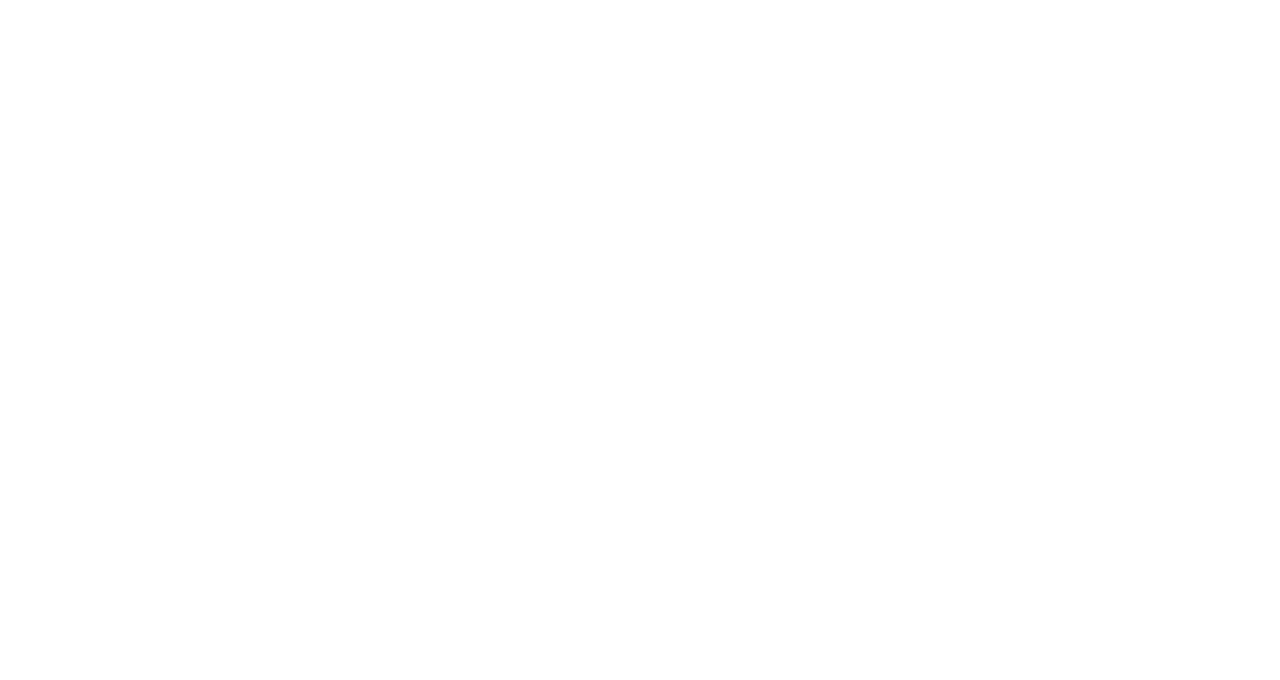
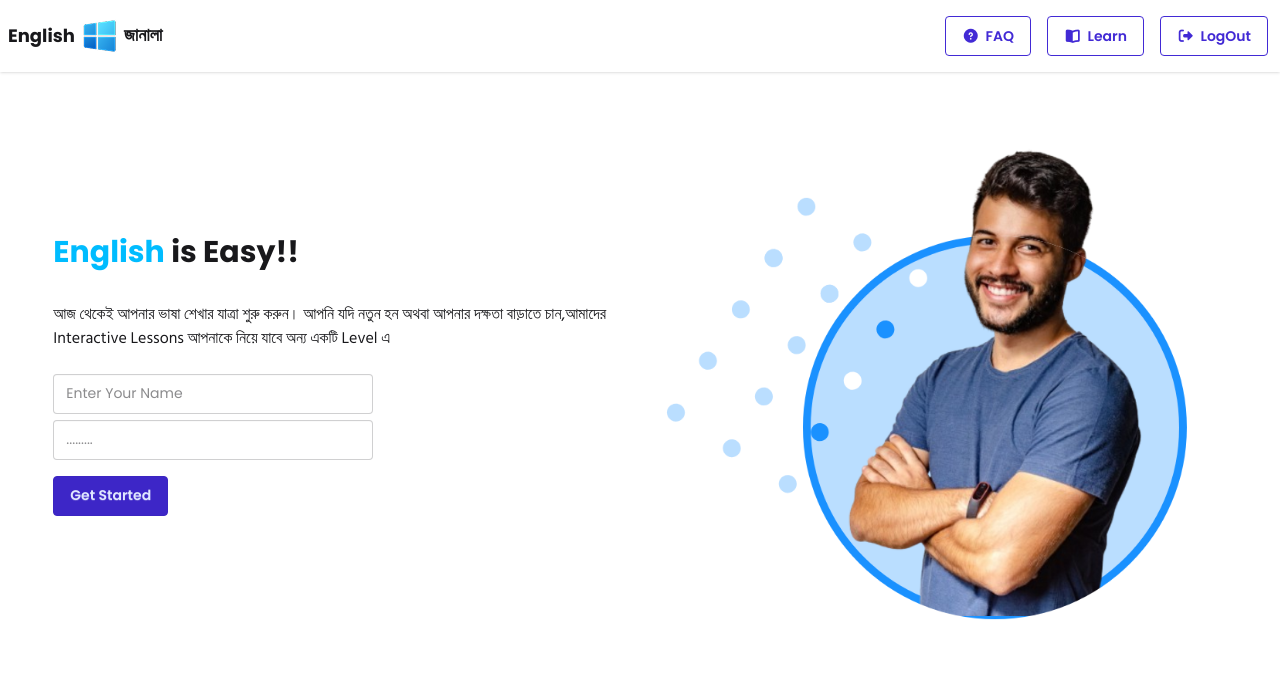
Before and after one commit to humaeidmansur/english-janala-vocabulary-app, a plain HTML site: page index.html in a window 1280 px wide. Drawn offline with nearby package versions, Linux system fonts and the light colour scheme.

Commit message:
added header and banner section design

```diff
--- a/index.html
+++ b/index.html
@@ -39,7 +39,72 @@
 
 <body>
 
-<!-- <h1 class="text-8xl py-10">English janala is cooking</h1> -->
+ <header>
+  <div class="navbar bg-base-100 shadow-sm">
+  <div class="navbar-start">
+    <div class="dropdown">
+      <div tabindex="0" role="button" class="btn btn-ghost lg:hidden">
+        <svg xmlns="http://www.w3.org/2000/svg" class="h-5 w-5" fill="none" viewBox="0 0 24 24" stroke="currentColor"> <path stroke-linecap="round" stroke-linejoin="round" stroke-width="2" d="M4 6h16M4 12h8m-8 6h16" /> </svg>
+      </div>
+      <ul
+        tabindex="0"
+        class="menu menu-sm dropdown-content bg-base-100 rounded-box z-1 mt-3 w-52 p-2 shadow">
+            <li>
+      <a href="" class=""><i class="fa-solid fa-circle-question"></i>FAQ</a>
+    </li>
+    <li>
+      <a href="" class=""><i class="fa-solid fa-book-open"></i>Learn</a>
+    </li>
+    <li>
+      <a href="" class=""><i class="fa-solid fa-right-from-bracket"></i>LogOut</a>
+    </li>
+      </ul>
+    </div>
+      <a href="" class="flex items-center gap-1">
+    <span class="text-lg font-bold">English</span>
+    <img src="assets/logo.png" alt="">
+    <span class="font-bangla text-lg font-semibold">জানালা</span>
+  </a>
+  </div>
+  <div class="navbar-end hidden lg:flex">
+    <ul class="menu menu-horizontal px-1 space-x-4">
+    <li>
+      <a href="" class="btn btn-outline btn-primary"><i class="fa-solid fa-circle-question"></i>FAQ</a>
+    </li>
+    <li>
+      <a href="" class="btn btn-outline btn-primary"><i class="fa-solid fa-book-open"></i>Learn</a>
+    </li>
+    <li>
+      <a href="" class="btn btn-outline btn-primary"><i class="fa-solid fa-right-from-bracket"></i>LogOut</a>
+    </li>
+    </ul>
+  </div>
+
+</div>
+ </header>
+
+ <section class="flex flex-col-reverse md:flex-row gap-10 justify-between items-center py-5 w-11/12 mx-auto">
+<div class="content flex-1 text-center md:text-left">
+  <h2 class="text-3xl font-bold mb-8"><span class="text-sky-400">English </span>is Easy!!</h2>
+  <p class="font-bangla mb-5">আজ থেকেই আপনার ভাষা শেখার যাত্রা শুরু করুন। আপনি যদি নতুন হন অথবা
+    আপনার দক্ষতা বাড়াতে চান,আমাদের Interactive Lessons আপনাকে নিয়ে
+    যাবে অন্য একটি Level এ</p>
+<div>
+ <fieldset class="fieldset mb-3">
+
+  <input type="email" class="input" placeholder="Enter Your Name" />
+  <input type="password" class="input" placeholder="........." />
+
+</fieldset>
+ <button class="btn btn-active btn-primary">Get Started</button>
+</div>
+
+</div>
+<div class="image flex-1">
+  <img src="assets/hero-student.png" alt="">
+</div>
+
+ </section>
 
 </body>
 </html>
--- a/style.css
+++ b/style.css
@@ -0,0 +1,7 @@
+*{
+      font-family: "Poppins", sans-serif;
+}
+
+.font-bangla{
+      font-family: "Hind Siliguri", sans-serif;
+}
```
